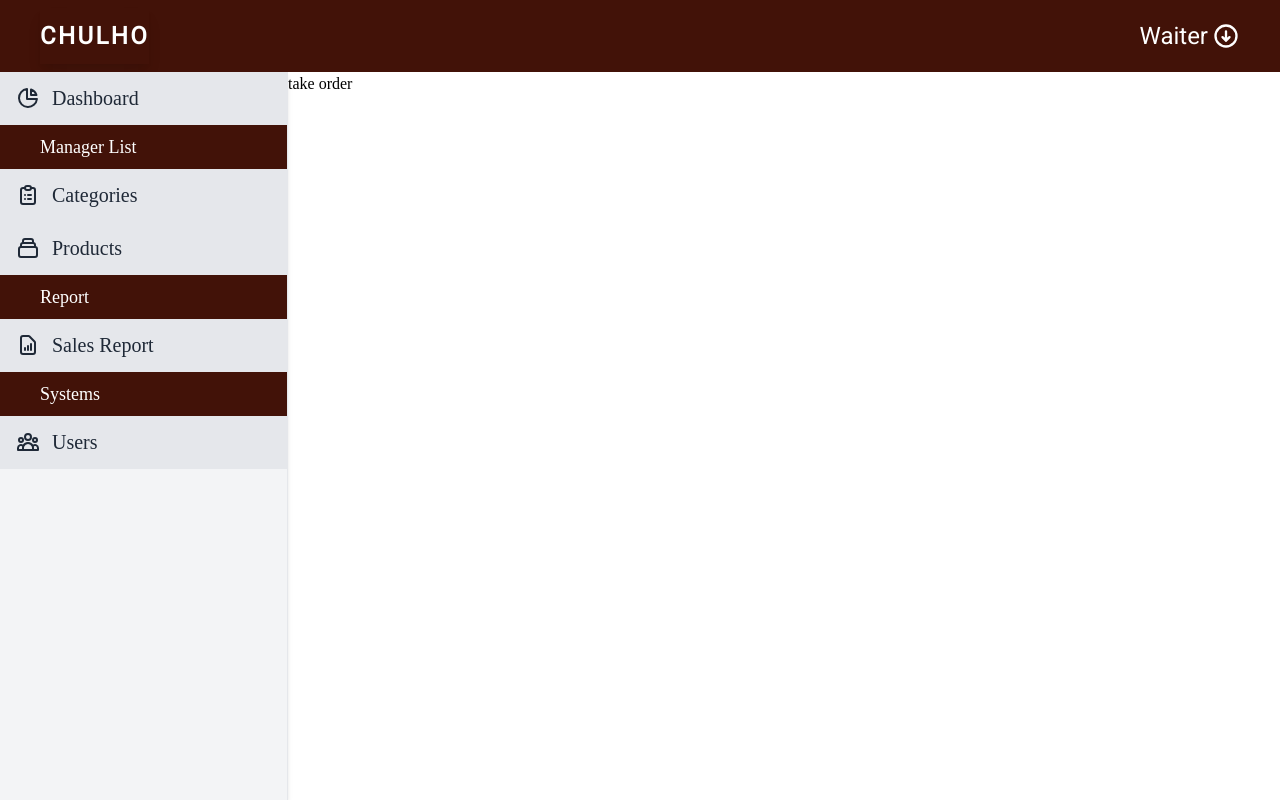
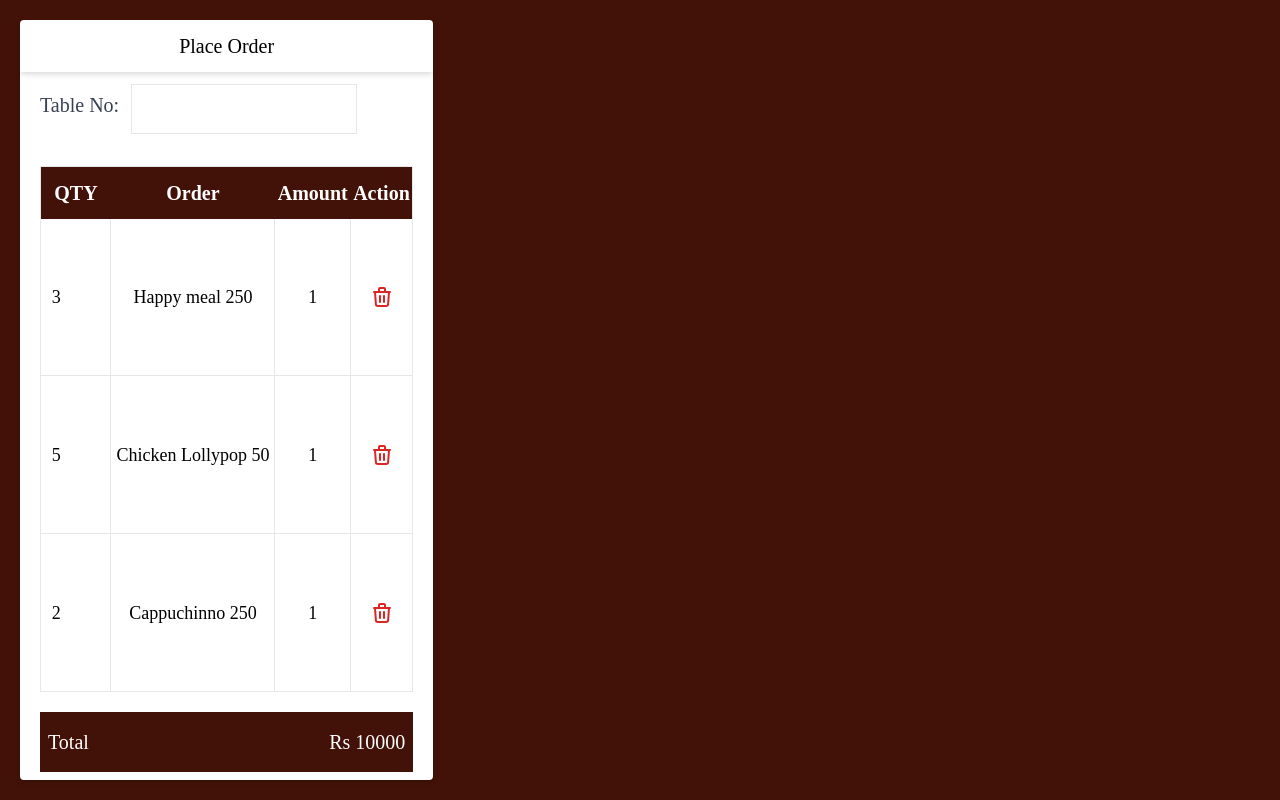
Before and after one commit to SushanGhimire/cafe-bills, a Vue app: page /TakeOrder in a window 1280 px wide. Built offline with nearby package versions, Linux system fonts and the light colour scheme; a web font is replaced by a local one.

Commit message:
take order table added

```diff
--- a/src/App.vue
+++ b/src/App.vue
@@ -1,12 +1,15 @@
 <template>
   <div class="w-screen h-screen overflow-y-hidden flex flex-col font-fira">
-    <Nav />
+    <Nav v-if="isNav" />
     <div class="w-full flex h-full">
-      <Aside />
+      <Aside v-if="isAside" />
       <div class="flex-1 flex">
         <router-view v-slot="slotprops">
           <transition name="route" mode="out-in">
-            <component :is="slotprops.Component"></component>
+            <component
+              :is="slotprops.Component"
+              @close-nav-aside="closeNavAside"
+            ></component>
           </transition>
         </router-view>
       </div>
@@ -21,6 +24,18 @@ export default {
   components: {
     Nav,
     Aside,
+  },
+  data() {
+    return {
+      isAside: true,
+      isNav: true,
+    };
+  },
+  methods: {
+    closeNavAside() {
+      this.isAside = false;
+      this.isNav = false;
+    },
   },
 };
 </script>
--- a/src/admin/Category.vue
+++ b/src/admin/Category.vue
@@ -113,10 +113,10 @@
     <!-- category form  -->
     <div class="w-full lg:w-96">
       <form method="post" class="w-full flex flex-col bg-white shadow-md">
-        <div class="w-full flex bg-gray-100 py-3 border-b border-gray-300">
-          <p class="mx-auto text-xl font-medium text-gray-700 mb-2">
-            Category Form
-          </p>
+        <div
+          class="w-full flex bg-chulho text-white py-3 border-b border-gray-300"
+        >
+          <p class="mx-auto text-xl font-medium mb-2">Category Form</p>
         </div>
         <!-- name  -->
         <div class="w-full flex flex-col px-6 mt-4">
@@ -159,8 +159,10 @@
     <!-- cajtegory list  -->
     <div class="w-full lg:flex-1 h-full overflow-auto pb-12 mt-10 lg:mt-0">
       <section class="w-full flex flex-col bg-white shadow-md">
-        <div class="w-full flex bg-gray-100 py-3 border-b border-gray-300 px-5">
-          <p class="text-xl font-medium text-gray-700 mb-2">Category List</p>
+        <div
+          class="w-full flex bg-chulho text-white py-3 border-b border-gray-300 px-5"
+        >
+          <p class="text-xl font-medium mb-2">Category List</p>
         </div>
         <!-- search  -->
         <div class="flex px-5 py-4 items-center space-x-4">
--- a/src/admin/Products.vue
+++ b/src/admin/Products.vue
@@ -137,10 +137,10 @@
     <!-- product form  -->
     <div class="w-full lg:w-96">
       <form method="post" class="w-full flex flex-col bg-white shadow-md">
-        <div class="w-full flex bg-gray-100 py-3 border-b border-gray-300">
-          <p class="mx-auto text-xl font-medium text-gray-700 mb-2">
-            Product Form
-          </p>
+        <div
+          class="w-full flex bg-chulho text-white py-3 border-b border-gray-300"
+        >
+          <p class="mx-auto text-xl font-medium mb-2">Product Form</p>
         </div>
         <!-- category  -->
         <div class="w-full flex flex-col px-6 mt-4">
@@ -211,8 +211,10 @@
     <!-- Product list  -->
     <div class="w-full lg:flex-1 h-full overflow-auto pb-12 mt-10 lg:mt-0">
       <section class="w-full flex flex-col bg-white shadow-md">
-        <div class="w-full flex bg-gray-100 py-3 border-b border-gray-300 px-5">
-          <p class="text-xl font-medium text-gray-700 mb-2">Product List</p>
+        <div
+          class="w-full flex bg-chulho text-white py-3 border-b border-gray-300 px-5"
+        >
+          <p class="text-xl font-medium mb-2">Product List</p>
         </div>
         <!-- search  -->
         <div class="flex px-5 py-4 items-center space-x-4">
--- a/src/components/TakeOrder.vue
+++ b/src/components/TakeOrder.vue
@@ -1,9 +1,120 @@
 <template>
-  <div>take order</div>
+  <div class="w-full h-full bg-chulho flex space-x-3 p-5 items-start">
+    <div
+      class="w-1/3 h-full overflow-auto bg-white shadow-md rounded flex flex-col"
+    >
+      <!-- header -->
+      <div class="flex py-3 shadow-md">
+        <p class="mx-auto text-xl font-medium">Place Order</p>
+      </div>
+      <!-- header end  -->
+      <!-- table number  or order no-->
+      <div class="flex space-x-3 items-center px-5 py-3">
+        <label for="" class="text-xl font-medium text-gray-700 mb-2"
+          >Table No:</label
+        >
+        <input
+          type="text"
+          class="border p-2 lg:p-3 focus:outline-none focus:border-chulho"
+        />
+      </div>
+      <!-- table no or order no end  -->
+      <!-- table start here  -->
+      <!-- list table -->
+      <div class="flex-1 flex p-5">
+        <table class="table-auto w-full border">
+          <thead>
+            <tr class="bg-chulho lg:text-xl text-white">
+              <th class="py-3">QTY</th>
+              <th class="py-3">Order</th>
+              <th class="py-3">Amount</th>
+              <th class="py-3">Action</th>
+            </tr>
+          </thead>
+          <tbody class="divide-y">
+            <tr class="divide-x" v-for="(i, index) in orderItems" :key="i">
+              <td class="text-center text-lg py-2">
+                <input
+                  type="number"
+                  class="w-16 p-2 focus:outline-none focus:border-chulho"
+                  :value="i.qty"
+                />
+              </td>
+              <td class="text-center text-lg py-2">
+                {{ i.name }} {{ i.price }}
+              </td>
+              <td class="text-center text-lg py-2">1</td>
+              <td class="text-center text-lg py-2">
+                <span
+                  class="flex justify-center cursor-pointer"
+                  @click="deleteOrder(index)"
+                >
+                  <svg
+                    class="w-6 h-6 text-red-600"
+                    fill="none"
+                    stroke="currentColor"
+                    viewBox="0 0 24 24"
+                    xmlns="http://www.w3.org/2000/svg"
+                  >
+                    <path
+                      stroke-linecap="round"
+                      stroke-linejoin="round"
+                      stroke-width="2"
+                      d="M19 7l-.867 12.142A2 2 0 0116.138 21H7.862a2 2 0 01-1.995-1.858L5 7m5 4v6m4-6v6m1-10V4a1 1 0 00-1-1h-4a1 1 0 00-1 1v3M4 7h16"
+                    ></path>
+                  </svg>
+                </span>
+              </td>
+            </tr>
+          </tbody>
+        </table>
+      </div>
+      <!-- table end here  -->
+      <footer class="w-full px-5">
+        <div
+          class="flex bg-chulho text-white text-xl px-2 justify-between mb-2 py-4"
+        >
+          <span> Total</span>
+          <span>Rs 10000</span>
+        </div>
+      </footer>
+    </div>
+  </div>
 </template>
 
 <script>
-export default {};
+export default {
+  data() {
+    return {
+      orderItems: [
+        {
+          name: "Happy meal",
+          price: 250,
+          qty: 3,
+        },
+        {
+          name: "Chicken Lollypop",
+          price: 50,
+          qty: 5,
+        },
+        {
+          name: "Cappuchinno",
+          price: 250,
+          qty: 2,
+        },
+      ],
+    };
+  },
+  methods: {
+    deleteOrder(data) {
+      alert(data);
+      this.orderItems.splice(data, 1);
+    },
+  },
+  mounted() {
+    this.$emit("close-nav-aside");
+  },
+};
 </script>
 
 <style>
```
